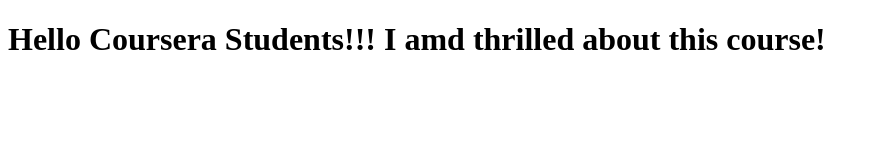
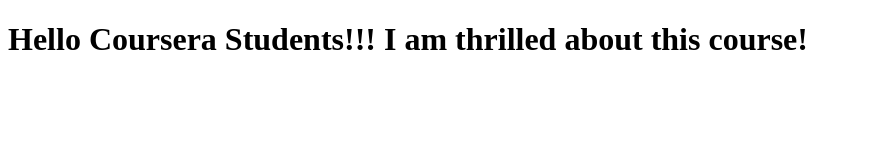
Before and after one commit to Isaac0liveira/coursera-test, a plain HTML site: page index.html in a window 1280 px wide. Shown: the whole page, without its empty margins (0-878 px from the left). Drawn offline with Linux system fonts and the light colour scheme.

Commit message:
New commit

```diff
--- a/index.html
+++ b/index.html
@@ -5,6 +5,6 @@
     <title>Hello Coursera</title>
 </head>
 <body>
-    <h1>Hello Coursera Students!!! I amd thrilled about this course!</h1>
+    <h1>Hello Coursera Students!!! I am thrilled about this course!</h1>
 </body>
 </html>
```
